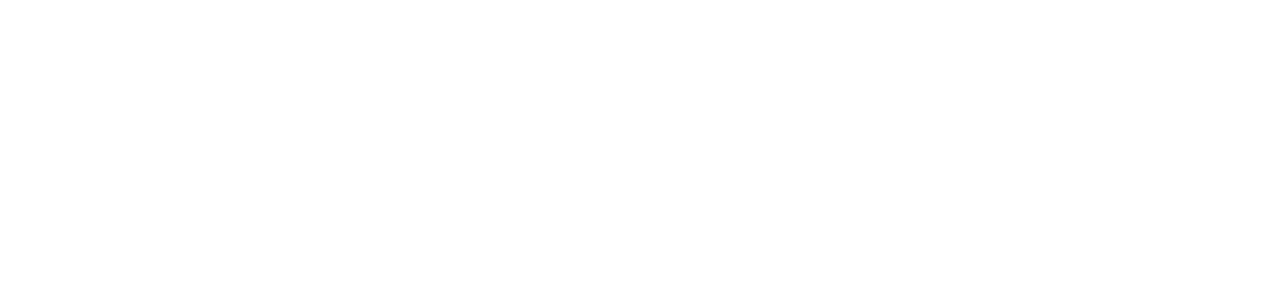
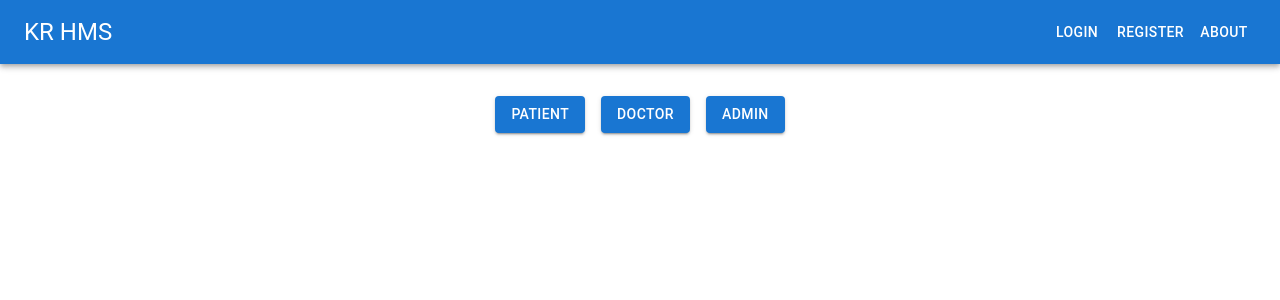
Before and after one commit to Kishore-reigns/HMS, a React (Create React App) app: page /login in a window 1280 px wide. Before the commit this address had no page. Shown: the top 300 px of the page. Built offline with nearby package versions, Linux system fonts and the light colour scheme.

Commit message:
changes in login

```diff
--- a/src/App.js
+++ b/src/App.js
@@ -2,11 +2,13 @@
 import './App.css';
 import {Routes , Route} from 'react-router-dom'
 import HomePage from './pages/HomePage';
+import Login from './components/Login_Register/Login';
 
 function App() {
   return (
     <Routes>
       <Route path = '/' element = {<HomePage/>}/>
+      <Route path = '/login' element = {<Login/>}/>
     </Routes>
   );
 }
--- a/src/components/Login_Register/Login.jsx
+++ b/src/components/Login_Register/Login.jsx
@@ -0,0 +1,18 @@
+import React from 'react'
+
+import { Typography,Button, Container } from '@mui/material'
+import Nav from '../Header_Footer/Nav'
+import SelectType from './SelectType'
+
+const Login = () => {
+  return (
+    <>
+         <Nav/>
+        <SelectType/>
+    </>
+
+
+  )
+}
+
+export default Login
--- /dev/null
+++ b/src/components/Login_Register/SelectType.jsx
@@ -0,0 +1,16 @@
+import { Box,Button } from '@mui/material'
+import React from 'react'
+
+const SelectType = () => {
+  return (
+    <Box sx={{ display: 'flex', flexDirection: 'column', alignItems: 'center', mt: 4 }}>
+        <Box sx = {{ display:'flex', gap : 2}}>
+            <Button variant='contained' color = 'primary'>Patient</Button>
+            <Button variant='contained' color ='primary'>Doctor</Button>
+            <Button variant='contained' color ='primary'>Admin</Button>
+        </Box>
+    </Box>
+  )
+}
+
+export default SelectType
```
